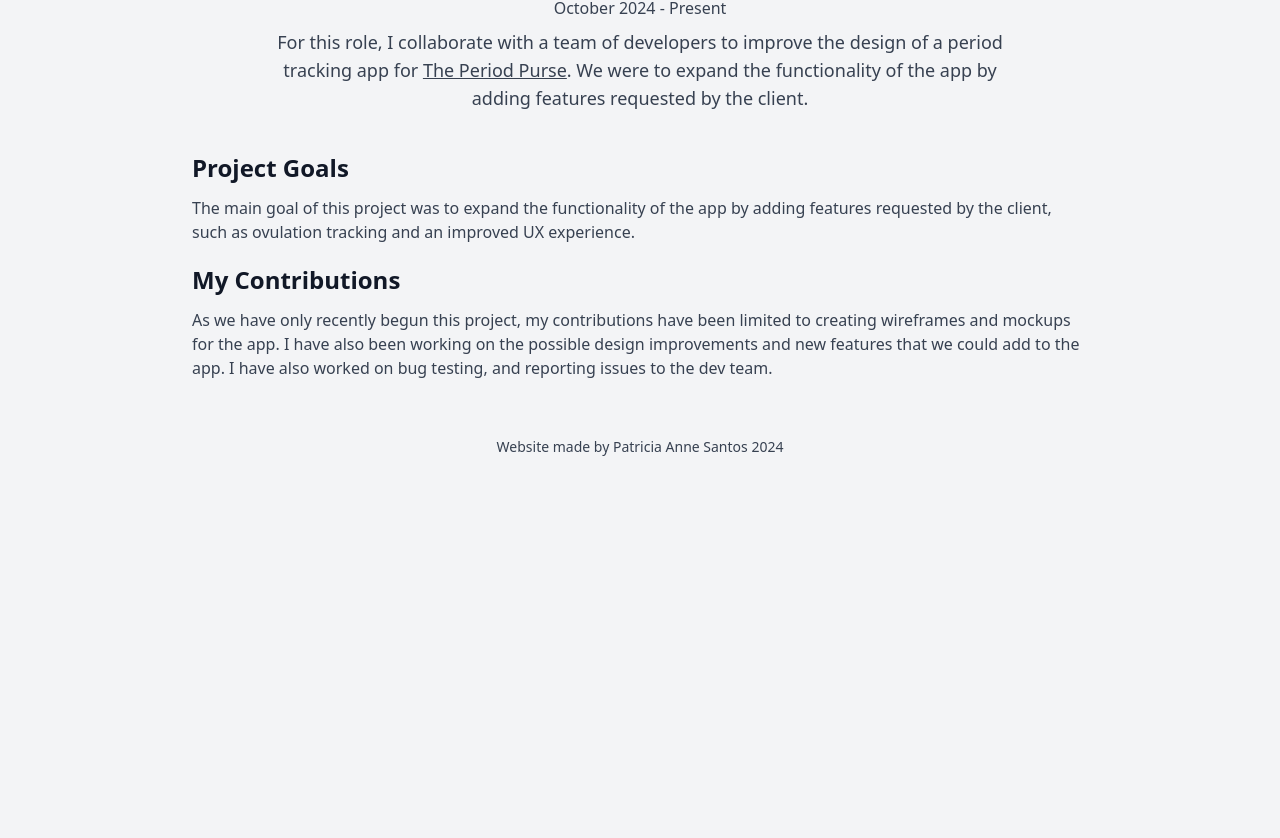
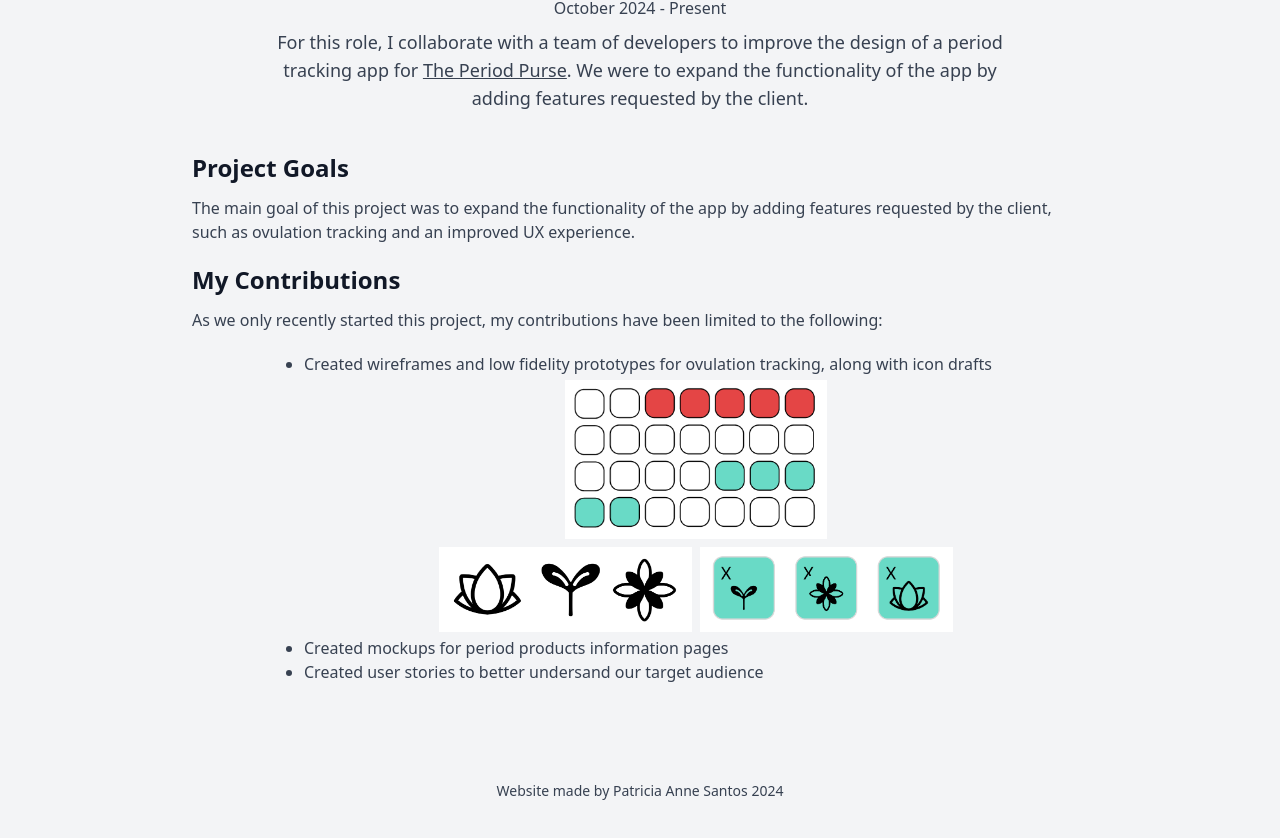
Before and after one commit to yshasantos/yshasantos.github.io, a plain HTML site: page blueprint-project.html in a window 1280 px wide. Shown: the part 156-994 px from the top of the page. Before the commit the page ends 800 px from the top, so only its background shows below. Drawn offline with nearby package versions, Linux system fonts and the light colour scheme.

Commit message:
Added Blueprint contributions as of Nov 20

```diff
--- a/blueprint-project.html
+++ b/blueprint-project.html
@@ -39,11 +39,18 @@
 
             <h2 class="text-2xl font-semibold text-gray-900 mb-3">My Contributions</h2>
             <p class="text-gray-700 mb-5">
-                As we have only recently begun this project, my contributions have been limited to
-                creating wireframes and mockups for the app. I have also been working on the
-                possible design improvements and new features that we could add to the app.
-                I have also worked on bug testing, and reporting issues to the dev team.
+                As we only recently started this project, my contributions have been limited to the following:
             </p>
+            <ul class="text-gray-700 list-disc ml-8 pb-10">
+                <li>Created wireframes and low fidelity prototypes for ovulation tracking, along with icon drafts
+                    <img src="images/blueprint-lowfidel.png" alt="Ovulation calendar wireframe" class="w-1/3 mx-auto my-1">
+                    <div class="flex justify-center">
+                        <img src="images/blueprint-icon-1.png" alt="Ovulation icon drafts" class="w-1/3 p-1">
+                        <img src="images/blueprint-icon-2.png" alt="Ovulation icon drafts" class="w-1/3 p-1">
+                </li>
+                <li>Created mockups for period products information pages</li>
+                <li>Created user stories to better undersand our target audience</li>
+            </ul>
         </section>
 
         <footer id="footer" class="text-gray-600 py-4 mt-10 text-center center"></footer>
```
Also changed, not shown: images/blueprint-icon-1.png (added), images/blueprint-icon-2.png (added), images/blueprint-lowfidel.png (added).
